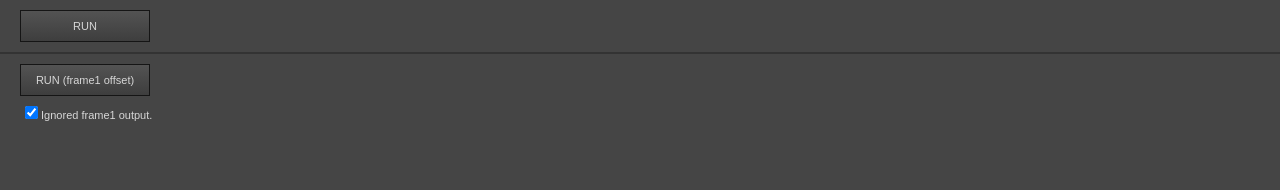
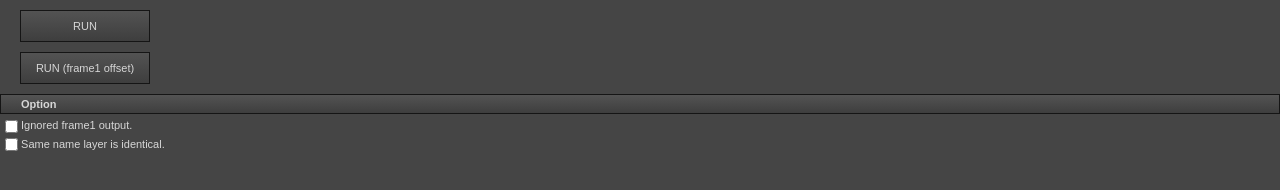
Before and after one commit to siratama/FrameAnimationExport, a plain HTML site: page deploy/index.html in a window 1280 px wide. Drawn offline with Linux system fonts and the light colour scheme.

Commit message:
fixed html panel

```diff
--- a/deploy/CSXS/manifest.xml
+++ b/deploy/CSXS/manifest.xml
@@ -34,7 +34,7 @@
 					<Menu>FrameAnimationExport</Menu>
 					<Geometry>
 						<Size>
-							<Height>135</Height>
+							<Height>180</Height>
 							<Width>170</Width>
 						</Size>
 					</Geometry>
--- a/deploy/index.html
+++ b/deploy/index.html
@@ -18,16 +18,21 @@
     <div class="normal">
         <button class="run_button">RUN</button>
     </div>
-    <hr />
     <div class="frame1_offset">
         <div>
             <button class="run_frame1_offset_button">RUN (frame1 offset)</button>
         </div>
-        <div class="option">
-            <input type="checkbox" class="ignored_frame1_output" checked="checked" /> Ignored frame1 output.
-        </div>
     </div>
 
+    <p id="title_option" class="title">Option</p>
+    <ul id="setting">
+        <li>
+            <input type="checkbox" class="ignored_frame1_output" /> Ignored frame1 output.
+        </li>
+        <li>
+            <input type="checkbox" class="same_name_layer_is_identical" /> Same name layer is identical.
+        </li>
+    </ul>
 </div>
 
 </body>
--- a/scss/index.scss
+++ b/scss/index.scss
@@ -54,12 +54,8 @@ button{
     margin-bottom: 10px;
   }
   .frame1_offset{
-    padding: 10px 0 0 20px;
-
-    .option{
-      margin-top: 10px;
-      padding-left: 5px;
-    }
+    padding: 0 0 0 20px;
+    margin-bottom: 10px;
   }
 }
 
@@ -89,3 +85,12 @@ hr{
     background-position: 0 4px;
   }
 }
+ul{
+  list-style: none;
+}
+li {
+  margin: 5px;
+  input{
+    vertical-align: middle;
+  }
+}
```
Also changed, not shown: deploy/css/index.css, 2 other files.
